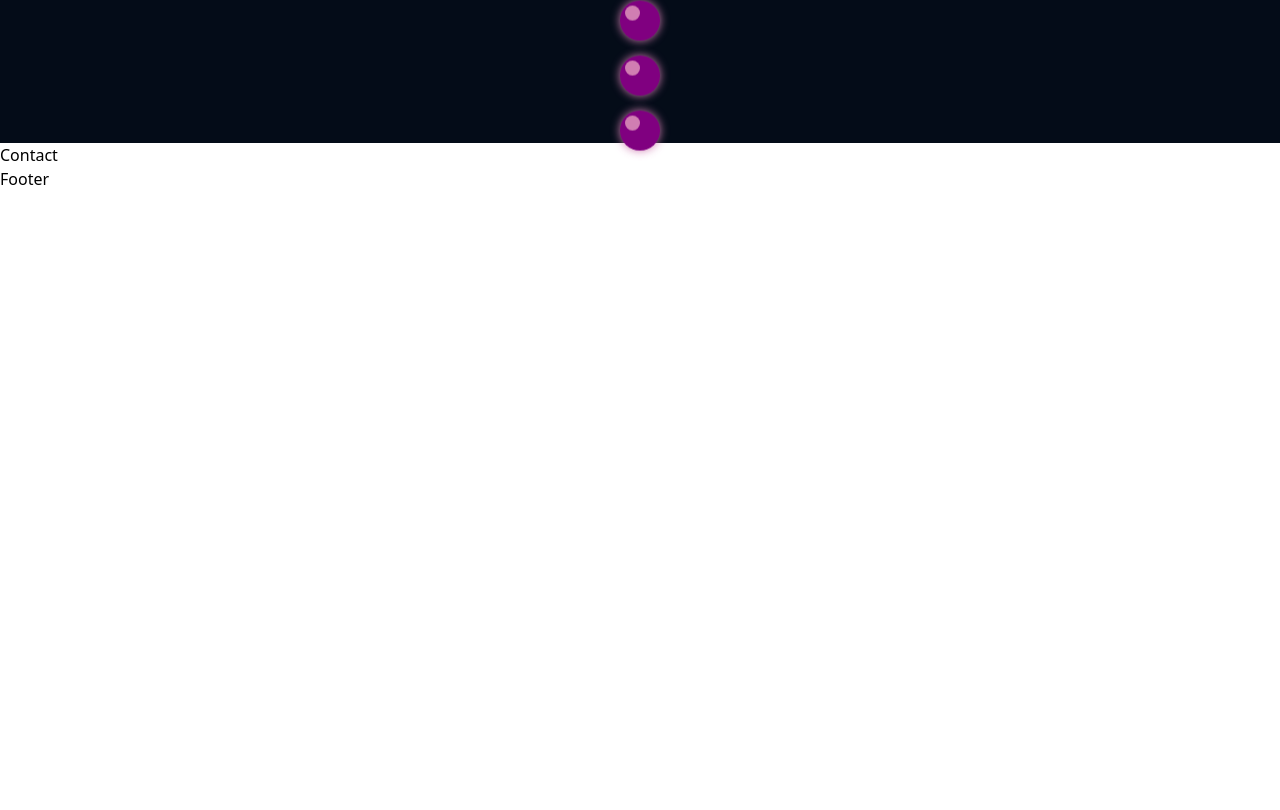
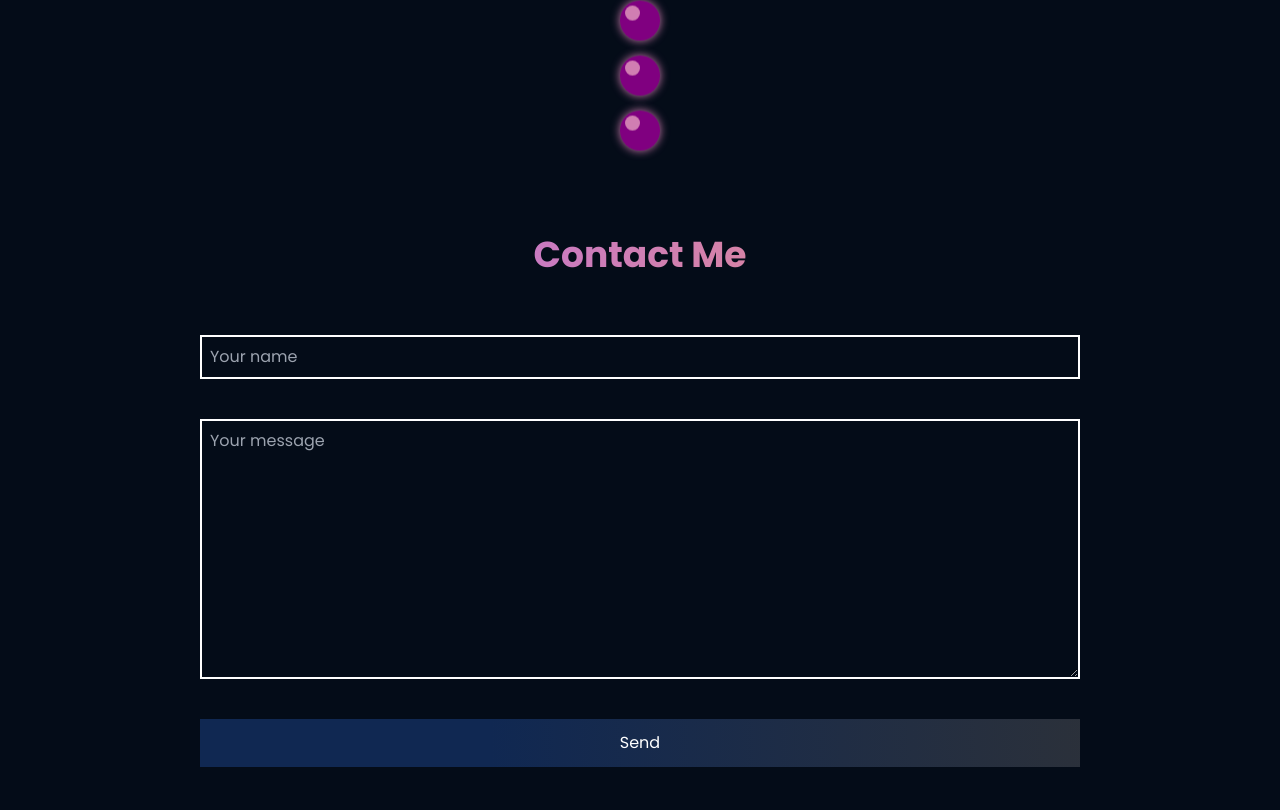
Before and after one commit to Anzcyent/my-portfolio, a React (Vite) app: page / in a window 1280 px wide. Shown: the part 6510-7320 px from the top of the page. Before the commit the page ends 6701 px from the top, so only its background shows below. Built offline with nearby package versions, Linux system fonts and the light colour scheme.

Commit message:
Contact done

```diff
--- a/src/containers/Contact.jsx
+++ b/src/containers/Contact.jsx
@@ -1,9 +1,19 @@
-import React from 'react'
+import React from "react";
 
 const Contact = () => {
   return (
-    <section>Contact</section>
-  )
-}
+    <section className="min-h-[100vh] bg-darkSecondary text-white font-poppins p-3">
+      <div className="wrapper mt-20">
+        <h4 className="text-4xl font-bold text-gradient-purple text-center my-10">Contact Me</h4>
+        <form className="flex flex-col md:px-40 px-0">
+          <input type="text" className="w-full p-2 border-2 outline-0 my-5" placeholder="Your name" style={{background: "transparent"}} />
+          <textarea type="text" className="w-full p-2 border-2 outline-0 my-5" placeholder="Your message" rows={10} style={{background: "transparent"}} />
 
-export default Contact
+          <button className="bg-gradient p-3 hover-and-scale self-center w-full my-5">Send</button>
+        </form>
+      </div>
+    </section>
+  );
+};
+
+export default Contact;
```
